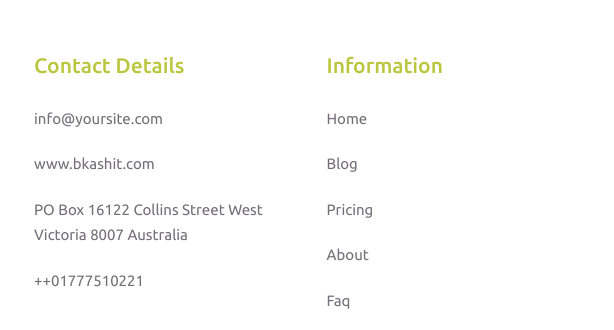
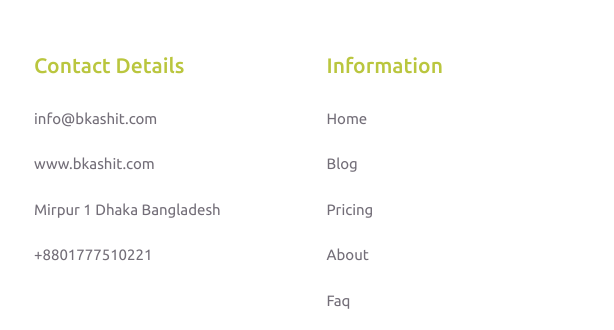
Before and after one commit to kaocher82/seo, a plain HTML site: page index.html in a window 1280 px wide. Shown: the part 6602-6932 px from the top of the page, 426-1040 px from the left. Drawn offline with Linux system fonts and the light colour scheme.

Commit message:
Update index.html

```diff
--- a/index.html
+++ b/index.html
@@ -660,10 +660,10 @@
                         </div>
 
                         <ul class="footer-links">
-                            <li><a href="mailto:#">info@yoursite.com</a></li>
+                            <li><a href="mailto:#">info@bkashit.com</a></li>
                             <li><a href="#">www.bkashit.com</a></li>
-                            <li>PO Box 16122 Collins Street West Victoria 8007 Australia</li>
-                            <li>++01777510221</li>
+                            <li>Mirpur 1 Dhaka Bangladesh</li>
+                            <li>+8801777510221</li>
                         </ul><!-- end links -->
                     </div><!-- end clearfix -->
                 </div><!-- end col -->
```
